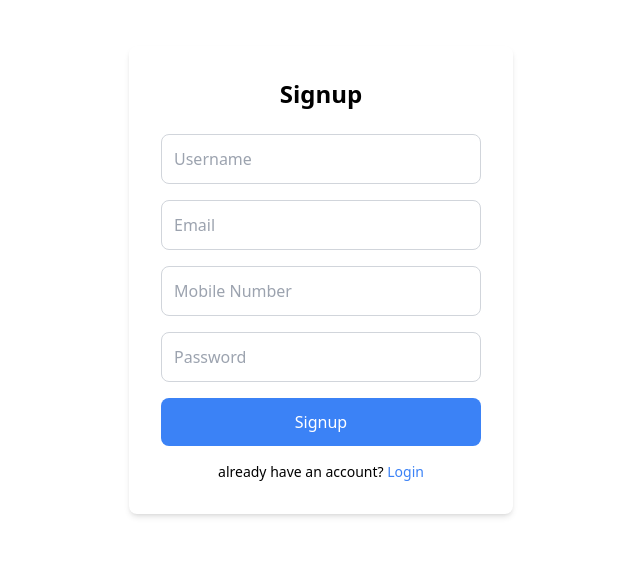
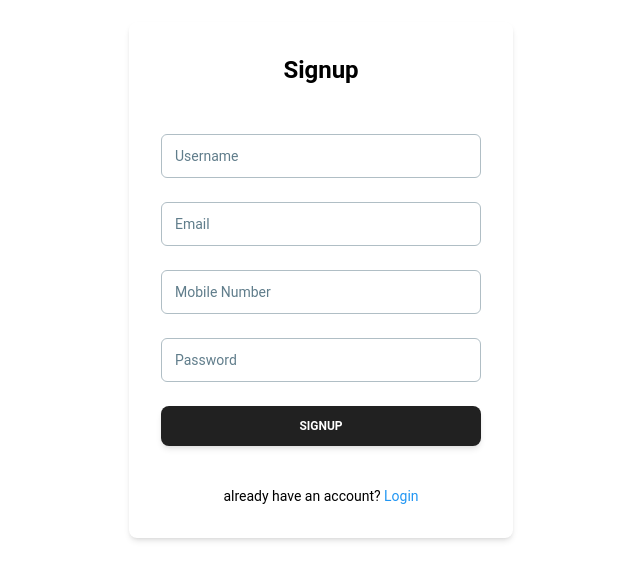
Before and after one commit to Mosin-M-B/Flask, a React (Vite) app in the folder frontend/: page /signup in a window 1280 px wide. Shown: the part 120-700 px from the top of the page, without its empty margins (319-959 px from the left). Built offline with nearby package versions, Linux system fonts and the light colour scheme.

Commit message:
change ui

```diff
--- a/frontend/package.json
+++ b/frontend/package.json
@@ -10,11 +10,13 @@
     "preview": "vite preview"
   },
   "dependencies": {
+    "@material-tailwind/react": "^2.1.10",
     "@radix-ui/react-slot": "^1.1.0",
     "@radix-ui/react-tabs": "^1.1.1",
     "axios": "^1.7.7",
     "react": "^18.3.1",
     "react-dom": "^18.3.1",
+    "react-hot-toast": "^2.4.1",
     "react-router-dom": "^6.28.0"
   },
   "devDependencies": {
--- a/frontend/src/App.jsx
+++ b/frontend/src/App.jsx
@@ -1,12 +1,15 @@
 // src/App.jsx
-import React from 'react'
-import { BrowserRouter as Router, Route, Routes } from 'react-router-dom'
-import Login from './components/Login'
-import Signup from './components/Signup'
-import Home from './components/Home'
-
+import React from "react";
+import { BrowserRouter as Router, Route, Routes } from "react-router-dom";
+import Login from "./components/Login";
+import Signup from "./components/Signup";
+import Home from "./components/Home";
+import toast, { Toaster } from "react-hot-toast";
+import { ThemeProvider } from "@material-tailwind/react";
 function App() {
   return (
+    <>
+    <ThemeProvider>
       <Router>
         <Routes>
           <Route path="/" element={<Login />} />
@@ -14,7 +17,10 @@ function App() {
           <Route path="/home" element={<Home />} />
         </Routes>
       </Router>
-  )
+      <Toaster position="bottom-right" reverseOrder={false} />
+    </ThemeProvider>
+    </>
+  );
 }
 
-export default App
+export default App;
--- a/frontend/src/components/Login.jsx
+++ b/frontend/src/components/Login.jsx
@@ -2,6 +2,9 @@
 import React, { useState } from "react";
 import { useNavigate } from "react-router-dom";
 import axios from "axios";
+import toast from "react-hot-toast";
+import { Button } from "@material-tailwind/react";
+import { Input } from "@material-tailwind/react";
 
 const Login = () => {
   const [email, setEmail] = useState("");
@@ -12,16 +15,19 @@ const Login = () => {
 
   console.log(email, username, password);
 
+  const id = username || email;
+
   const handleLogin = async () => {
-    const passwordRegex = /^(?=.*[A-Za-z])(?=.*\d)[A-Za-z\d]{8,}$/
+    if (!id || !password) {
+      toast.error("All fields are required!");
+      return;
+    }
+    const passwordRegex = /^(?=.*[A-Za-z])(?=.*\d)[A-Za-z\d]{8,}$/;
     if (!passwordRegex.test(password)) {
-      setError('Password must be at least 8 characters long and contain at least one letter and one number')
-      return
-    }
-    const emailRegex = /^[a-zA-Z0-9._-]+@[a-zA-Z0-9.-]+\.[a-zA-Z]{2,6}$/
-    if (!emailRegex.test(email)) {
-      setError('Please enter a valid email address')
-      return
+      toast.error(
+        "Password must be at least 8 characters long and contain at least one letter and one number"
+      );
+      return;
     }
     try {
       const response = await axios.post("http://localhost:5000/login", {
@@ -32,23 +38,27 @@ const Login = () => {
       if (response.data.success) {
         // Redirect to the home page on successful login
         navigate("/home");
+        toast.success("Login Successfully!!");
       } else {
-        setError("Invalid credentials");
+        toast.error("Invalid credentials");
       }
     } catch (error) {
-      setError("Login failed");
+      toast.error("Invalid credentials");
     }
   };
 
   return (
     <div className="flex justify-center items-center h-screen bg-gray-100">
-      <div className="w-full max-w-sm p-8 bg-white shadow-md rounded-lg">
+      <div className="w-full max-w-sm p-8 bg-white shadow-md rounded-lg flex flex-col gap-6">
         <h2 className="text-2xl font-bold text-center mb-6">Login</h2>
-        {error && (
+        {/* {error && (
           <p className="text-red-500 text-sm text-center mb-4">{error}</p>
-        )}
-        <input
+        )} */}
+
+        <Input
           type="text"
+          size="lg"
+          label="Email or Username"
           value={email || username}
           onChange={(e) => {
             const value = e.target.value;
@@ -61,23 +71,13 @@ const Login = () => {
               setEmail(""); // Clear email
             }
           }}
-          placeholder="Email or Username"
-          className="w-full p-3 mb-4 border border-gray-300 rounded-lg focus:outline-none focus:ring-2 focus:ring-blue-500"
         />
 
-        <input
-          type="password"
-          value={password}
-          onChange={(e) => setPassword(e.target.value)}
-          placeholder="Password"
-          className="w-full p-3 mb-4 border border-gray-300 rounded-lg focus:outline-none focus:ring-2 focus:ring-blue-500"
-        />
-        <button
-          onClick={handleLogin}
-          className="w-full p-3 bg-blue-500 text-white rounded-lg hover:bg-blue-600 focus:outline-none focus:ring-2 focus:ring-blue-500"
-        >
+        <Input size="lg" label="Password" type="password" value={password} onChange={(e) => setPassword(e.target.value)} />
+
+        <Button fullWidth onClick={handleLogin}>
           Login
-        </button>
+        </Button>
         {/* Sign Up Link */}
         <div className="mt-4 text-center">
           <p className="text-sm">
--- a/frontend/src/components/Signup.jsx
+++ b/frontend/src/components/Signup.jsx
@@ -1,105 +1,155 @@
 // src/components/Signup.js
-import React, { useState } from 'react'
-import axios from 'axios'
+import React, { useState } from "react";
+import axios from "axios";
 import { useNavigate } from "react-router-dom";
+import toast from "react-hot-toast";
+import { Button, Input } from "@material-tailwind/react";
 
 const Signup = () => {
-  const [username, setUsername] = useState('')
-  const [email, setEmail] = useState('')
-  const [password, setPassword] = useState('')
-  const [mobile, setMobile] = useState('')
-  const [error, setError] = useState('')
-  const [success, setSuccess] = useState('')
+  const [username, setUsername] = useState("");
+  const [email, setEmail] = useState("");
+  const [password, setPassword] = useState("");
+  const [mobile, setMobile] = useState("");
+  const [success, setSuccess] = useState("");
   const navigate = useNavigate();
 
   const handleSignup = async () => {
     // Basic client-side validation
-    if (!username || !email || !password) {
-      setError('All fields are required!')
-      return
+    if (!username || !email || !password || !mobile) {
+      toast.error("All fields are required!",{
+        icon: '😵',
+        style: {
+          borderRadius: '10px',
+          background: '#333',
+          color: '#fff',
+        },
+      });
+      return;
     }
 
     // Check for valid email format
-    const emailRegex = /^[a-zA-Z0-9._-]+@[a-zA-Z0-9.-]+\.[a-zA-Z]{2,6}$/
+    const emailRegex = /^[a-zA-Z0-9._-]+@[a-zA-Z0-9.-]+\.[a-zA-Z]{2,6}$/;
     if (!emailRegex.test(email)) {
-      setError('Please enter a valid email address')
-      return
+      toast.error("Please enter a valid email address",{
+        icon: '😵‍💫',
+        style: {
+          borderRadius: '10px',
+          background: '#333',
+          color: '#fff',
+        },
+      });
+      return;
     }
 
     // Check for valid mobile number format
-    const mobileRegex = /^[0-9]{10}$/
+    const mobileRegex = /^[0-9]{10}$/;
     if (!mobileRegex.test(mobile)) {
-      setError('Please enter a valid 10-digit mobile number')
-      return
+      toast.error("Please enter a valid 10-digit mobile number",{
+        icon: '😵‍💫',
+        style: {
+          borderRadius: '10px',
+          background: '#333',
+          color: '#fff',
+        },
+      });
+
+      return;
     }
 
     // Check for valid password format
-    const passwordRegex = /^(?=.*[A-Za-z])(?=.*\d)[A-Za-z\d]{8,}$/
+    const passwordRegex = /^(?=.*[A-Za-z])(?=.*\d)[A-Za-z\d]{8,}$/;
     if (!passwordRegex.test(password)) {
-      setError('Password must be at least 8 characters long and contain at least one letter and one number')
-      return
+      toast.error(
+        "Password must be at least 8 characters long and contain at least one letter and one number"
+      );
+      return;
     }
 
-
-
     try {
-      const response = await axios.post('http://localhost:5000/signup', { username, email, password , mobile })
-      setSuccess(response.data.msg)
-      setUsername('')
-      setEmail('')
-      setPassword('')
-      setMobile('')
-      setError('')
+      const response = await axios.post("http://localhost:5000/signup", {
+        username,
+        email,
+        password,
+        mobile,
+      });
+      setSuccess(response.data.msg);
+      setUsername("");
+      setEmail("");
+      setPassword("");
+      setMobile("");
+      setError("");
+      toast.success("Account created Successfully !!",{
+        icon: '🎉',
+        style: {
+          borderRadius: '10px',
+          background: '#333',
+          color: '#fff',
+        },
+      });
     } catch (error) {
-      setError('Signup failed, please try again')
+      toast.error("Signup failed, please try again",{
+        icon: '😵‍💫',
+        style: {
+          borderRadius: '10px',
+          background: '#333',
+          color: '#fff',
+        },
+      });
     }
     if (success) {
       // Redirect to the login page on successful signup
-      window.location.href = '/'
+      toast.success("Account created Successfully !!",{
+        icon: '🎉',
+        style: {
+          borderRadius: '10px',
+          background: '#333',
+          color: '#fff',
+        },
+      });
+      navigate("/home");
     }
-  }
+  };
 
   return (
     <div className="flex justify-center items-center h-screen ">
-      <div className="w-full max-w-sm p-8 bg-white shadow-md rounded-lg">
+      <div className="w-full max-w-sm p-8 bg-white shadow-md rounded-lg flex flex-col gap-6">
         <h2 className="text-2xl font-bold text-center mb-6">Signup</h2>
-        {error && <p className="text-red-500 text-sm text-center mb-4">{error}</p>}
-        {success && <p className="text-green-500 text-sm text-center mb-4">{success}</p>}
-
-        <input
+        <Input
           type="text"
           value={username}
           onChange={(e) => setUsername(e.target.value)}
-          placeholder="Username"
-          className="w-full p-3 mb-4 border border-gray-300 rounded-lg focus:outline-none focus:ring-2 focus:ring-blue-500"
+          size="lg"
+          label="Username"
         />
-        <input
+
+        <Input
           type="email"
           value={email}
           onChange={(e) => setEmail(e.target.value)}
-          placeholder="Email"
-          className="w-full p-3 mb-4 border border-gray-300 rounded-lg focus:outline-none focus:ring-2 focus:ring-blue-500"
+          size="lg"
+          label="Email"
         />
-          <input
-            type="number"
-            value={mobile}
-            onChange={(e) => setMobile(e.target.value)}
-            placeholder="Mobile Number"
-            className="w-full p-3 mb-4 border border-gray-300 rounded-lg focus:outline-none focus:ring-2 focus:ring-blue-500"
-          />
-        <input
+
+        <Input
+          type="text"
+          maxLength={10}
+          value={mobile}
+          onChange={(e) => setMobile(e.target.value)}
+          size="lg"
+          label="Mobile Number"
+        />
+
+        <Input
           type="password"
           value={password}
           onChange={(e) => setPassword(e.target.value)}
-          placeholder="Password"
-          className="w-full p-3 mb-4 border border-gray-300 rounded-lg focus:outline-none focus:ring-2 focus:ring-blue-500"
+          size="lg"
+          label="Password"
         />
-        <button
-          onClick={handleSignup}
-          className="w-full p-3 bg-blue-500 text-white rounded-lg hover:bg-blue-600 focus:outline-none focus:ring-2 focus:ring-blue-500"
-        >
+
+        <Button fullWidth onClick={handleSignup}>
           Signup
-        </button>
+        </Button>
         <div className="mt-4 text-center">
           <p className="text-sm">
             already have an account?{" "}
@@ -113,7 +163,7 @@ const Signup = () => {
         </div>
       </div>
     </div>
-  )
-}
+  );
+};
 
-export default Signup
+export default Signup;
--- a/frontend/tailwind.config.js
+++ b/frontend/tailwind.config.js
@@ -1,11 +1,16 @@
-module.exports = {
+const withMT = require("@material-tailwind/react/utils/withMT");
+
+
+module.exports = withMT({
   content: [
     "./index.html",
     "./src/**/*.{js,ts,jsx,tsx}",
     "./node_modules/shadcn-ui/**/*.{js,ts,jsx,tsx}",
+    "path-to-your-node_modules/@material-tailwind/react/components/**/*.{js,ts,jsx,tsx}",
+    "path-to-your-node_modules/@material-tailwind/react/theme/components/**/*.{js,ts,jsx,tsx}",
   ],
   theme: {
     extend: {},
   },
   plugins: [],
-};
+});
```
Also changed, not shown: 1 other file (tests, documents, lock files or other folders). Lines whose indentation alone changed are shown as unchanged.
